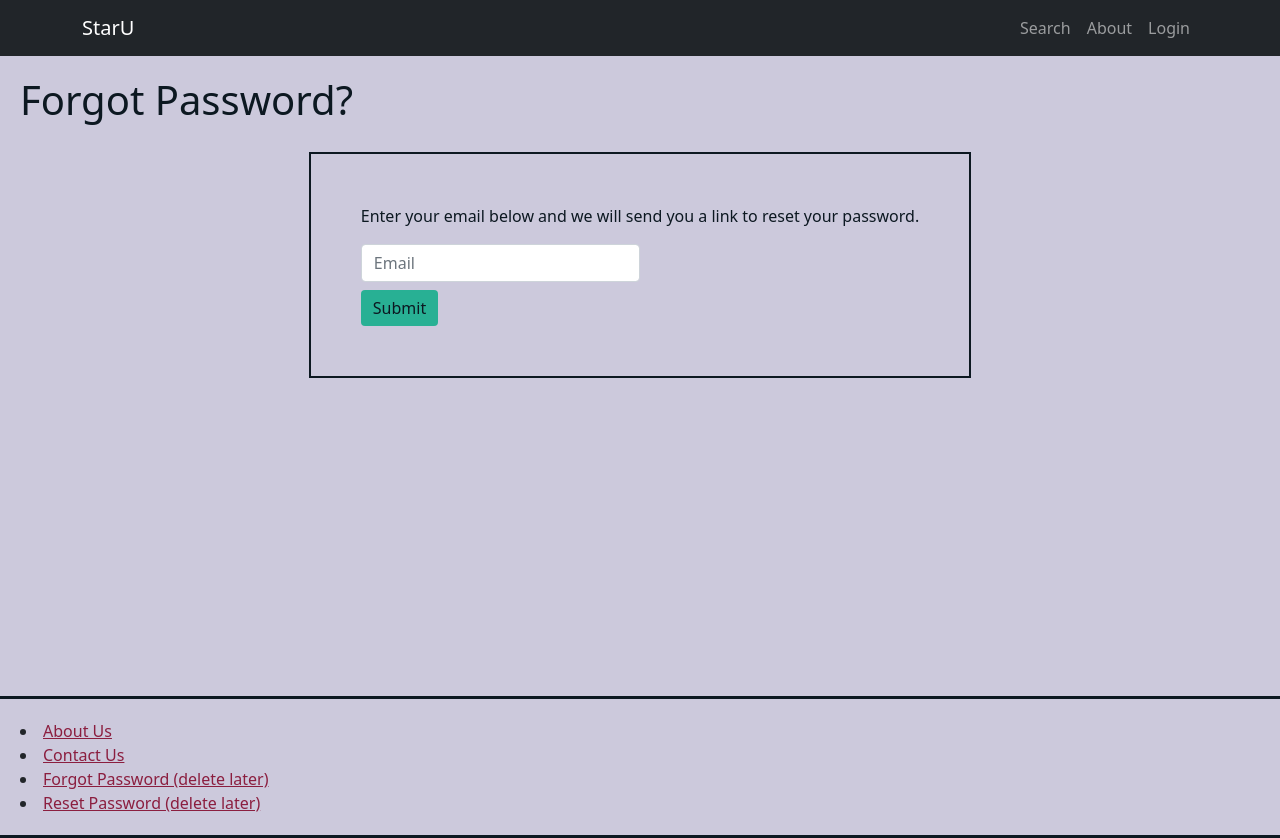
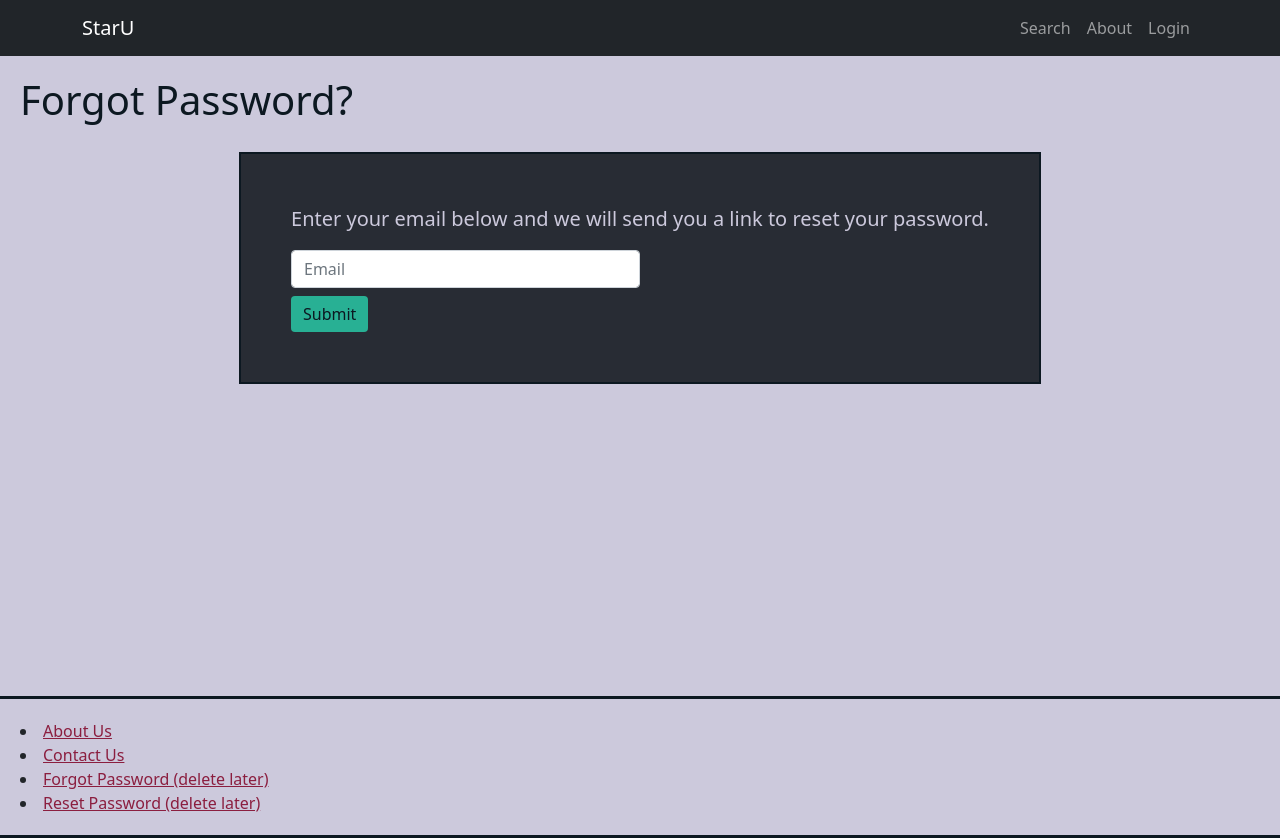
Before and after one commit to TimWargo/staru, a React (Create React App) app: page /forgot in a window 1280 px wide. Built offline with nearby package versions, Linux system fonts and the light colour scheme.

Commit message:
Another simple style fix

```diff
--- a/src/Components/ForgotPasswordPage/ForgotPasswordPage.js
+++ b/src/Components/ForgotPasswordPage/ForgotPasswordPage.js
@@ -59,7 +59,7 @@ class ForgotPasswordPage extends Component {
                 <h1> Forgot Password? </h1>
 
                 <div class="innerBody">
-                    <p> Enter your email below and we will send you a link to reset your password. </p>
+                    <p class="pBody"> Enter your email below and we will send you a link to reset your password. </p>
 
                     <div>
                         <form onSubmit={this.handleSubmit}>
--- a/src/Components/LandingPage/main.css
+++ b/src/Components/LandingPage/main.css
@@ -10,6 +10,8 @@
 
 .innerBody {
     border: solid #0C1821 2px;
+    background-color: #282c34;
+    color: #CCC9DC;
     padding: 50px;
     margin-left: auto;
     margin-right: auto;
@@ -54,3 +56,7 @@ button:hover {
     border: #28B094 !important;
     color: #0C1821 !important;
 }
+
+.pBody {
+    font-size: 20px;
+}
--- a/src/Components/SignupForm/SignupForm.css
+++ b/src/Components/SignupForm/SignupForm.css
@@ -66,6 +66,6 @@ input {
 
 .buttModal {
     background-color: #28B094 !important;
-    border: #28B094;
+    border: #28B094 !important;
     color: #0C1821;
 }
```
